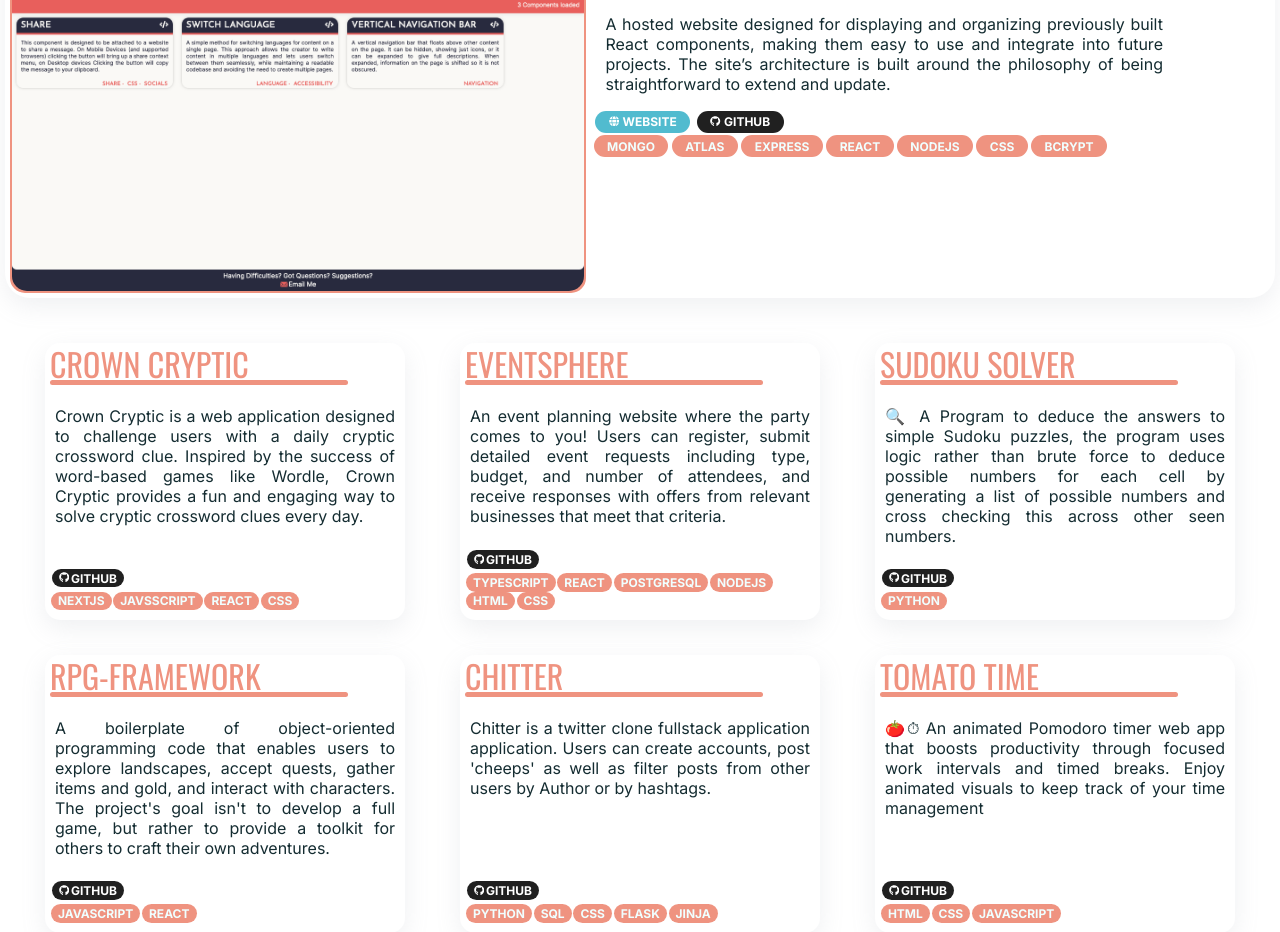
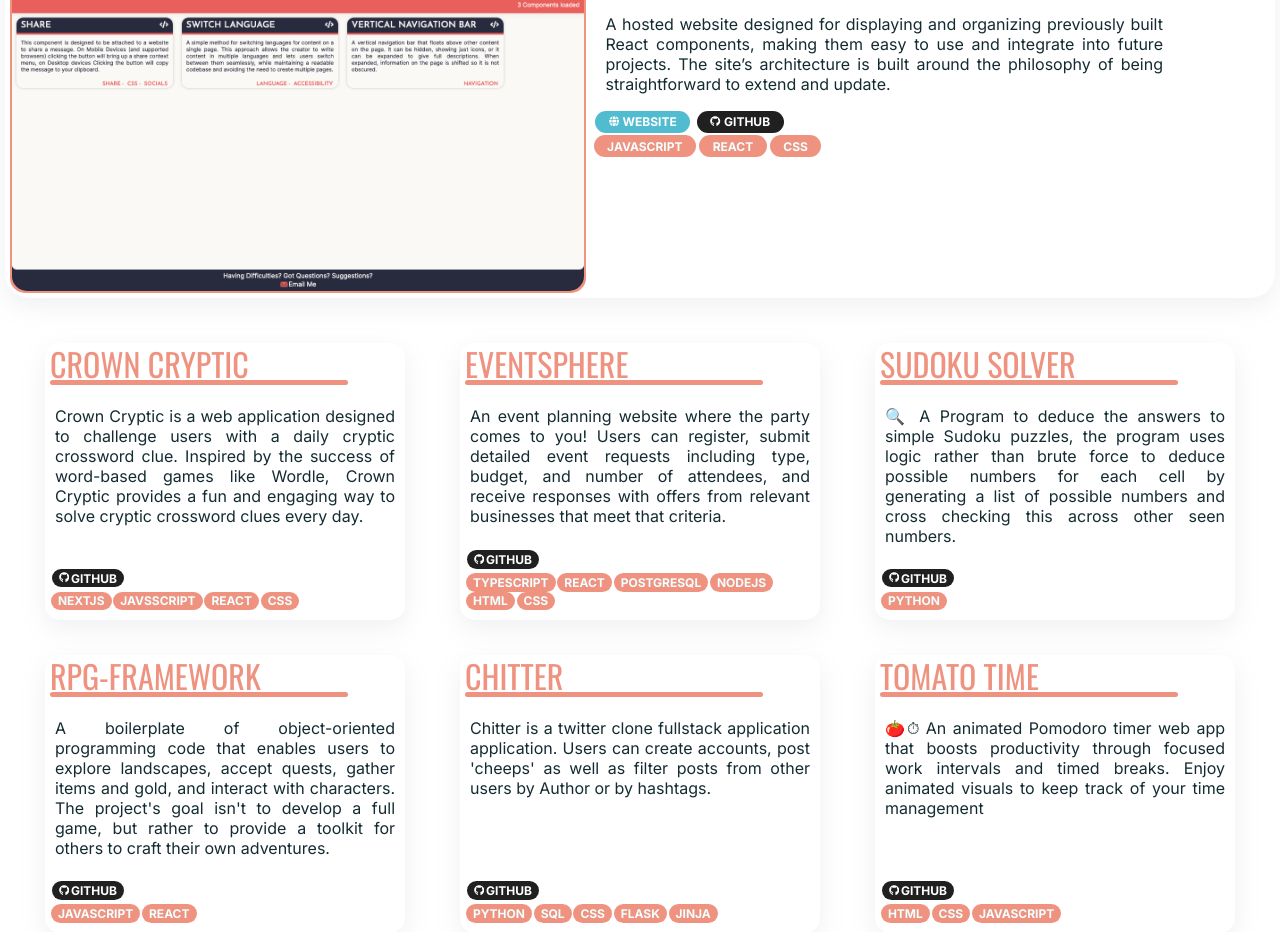
Before and after one commit to Fordcois/Portfolio, a Next.js app: page / in a window 1280 px wide. Shown: the part 1863-2795 px from the top of the page. Built offline with nearby package versions, Linux system fonts and the light colour scheme.

Commit message:
Updates TechUsed for 'FordReact'

```diff
--- a/src/components/VisualProjects.js
+++ b/src/components/VisualProjects.js
@@ -29,7 +29,7 @@ const projects = [
     image: FordReactLibImage,
     description:
         "A hosted website designed for displaying and organizing previously built React components, making them easy to use and integrate into future projects. The site’s architecture is built around the philosophy of being straightforward to extend and update.",
-    techUsed: ["Mongo","Atlas", "Express", "React", "NodeJS","CSS",'Bcrypt'],
+    techUsed: ["Javascript","React","CSS"],
     github: "https://github.com/Fordcois/ford-react-library",
     website:"https://www.library.frdmedia.co.uk/"
     },
```
